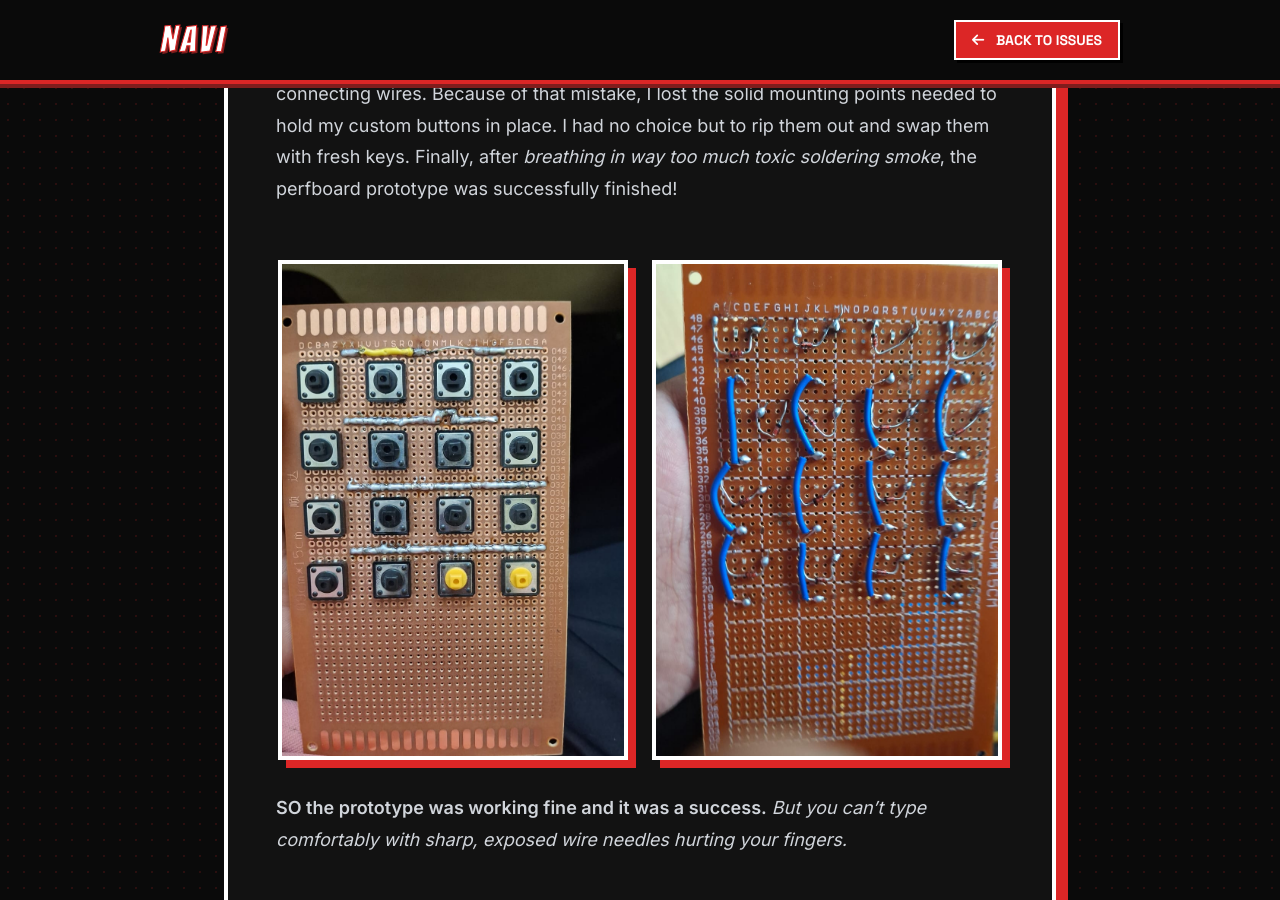
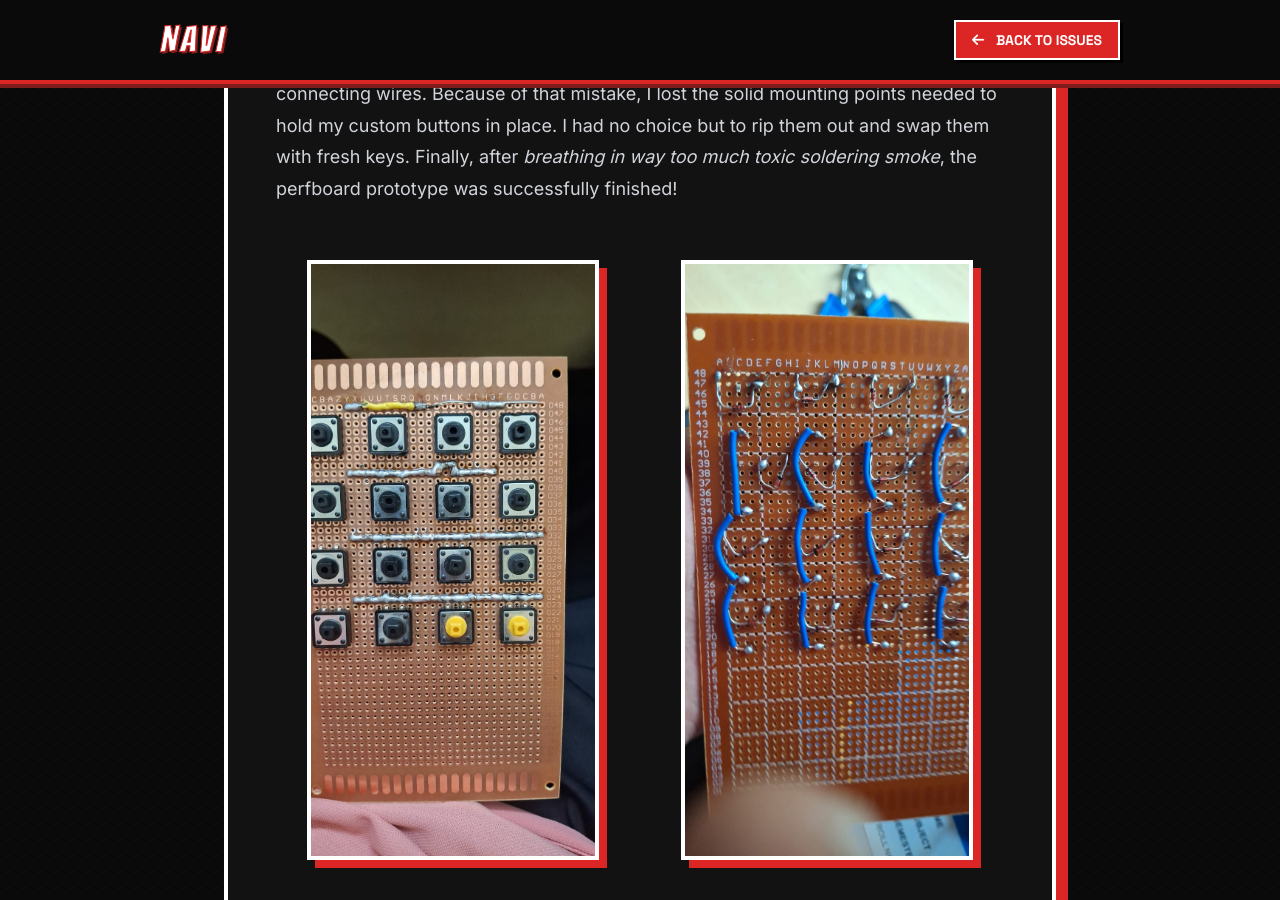
Before and after one commit to Pruthvik27/navi.github.io, a Jekyll site: the page built from _posts/2026-07-01-iot-telemetry-hub.md, in a window 1280 px wide and 900 px high, scrolled down 3631 px. Built offline with Jekyll 4.4.1, drawn with Linux system fonts in a browser that asks for light colours; nearby versions of some CDN libraries.

Commit message:
Update 2026-07-01-iot-telemetry-hub.md

```diff
--- a/_posts/2026-07-01-iot-telemetry-hub.md
+++ b/_posts/2026-07-01-iot-telemetry-hub.md
@@ -75,8 +75,8 @@
 
 
 <div style="display: flex; gap: 20px; justify-content: center; align-items: center;">
-    <img src="/assets/images/Perfboard Prototype Front.jpg" alt="Perfboard with Keys" style="width: 48%; height: 500px; object-fit: cover;">
-    <img src="/assets/images/Perfboard with diodes.jpg" alt="Perfboard with diodes" style="width: 48%; height: 500px; object-fit: cover;">
+    <img src="/assets/images/Perfboard Prototype Front.jpg" alt="Perfboard with Keys" style="width: 40%; height: 600px; object-fit: cover;">
+    <img src="/assets/images/Perfboard with diodes.jpg" alt="Perfboard with diodes" style="width: 40%; height: 600px; object-fit: cover;">
 </div>
 
 **SO the prototype was working fine and it was a success.**
```
